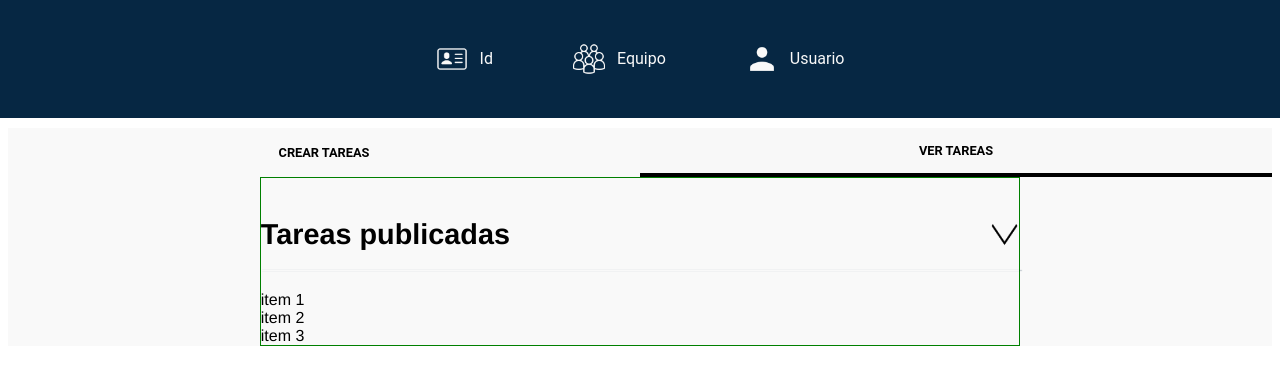
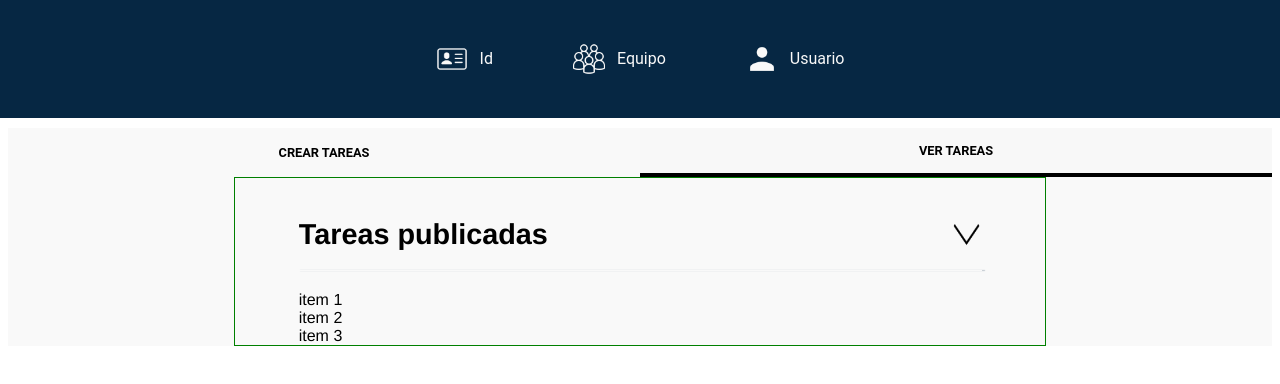
Before and after one commit to AdrianValenciaVillanueva/programacionlogica, a Vue app: page / in a window 1280 px wide. Both pictures are taken after a click on the item "VER TAREAS". Shown: the top 384 px of the page. Built offline with nearby package versions, Linux system fonts and the light colour scheme.

Commit message:
creacion de ItemTask, en proceso

```diff
--- a/src/components/admin/SeeTasks.vue
+++ b/src/components/admin/SeeTasks.vue
@@ -5,7 +5,7 @@
                 <h1>Tareas publicadas</h1>
                 <img
                 src="../../assets/drop.png"
-                alt=""
+                alt="dropdown"
                 :class="{rotated: isRotated}"
                 />
             </div>
@@ -53,7 +53,8 @@ export default {
     font-family: Helvetica, sans-serif;
 }
 .content-container {
-    width: 60%;
+    width: 54%;
+    padding: 0 4em 0em 4em;
     border: 1px solid green;
     height: 100%;
 }
@@ -78,6 +79,9 @@ export default {
 .titulo img.rotated {
     transform: rotate(180deg);
 }
+.titulo:hover {
+    background-color: #f2f2f2;
+}
 .titulo:after {
     content: '';
     position: absolute;
```
Also changed, not shown: src/components/admin/utils/ItemTarea.vue (added, +18 -0 lines).
